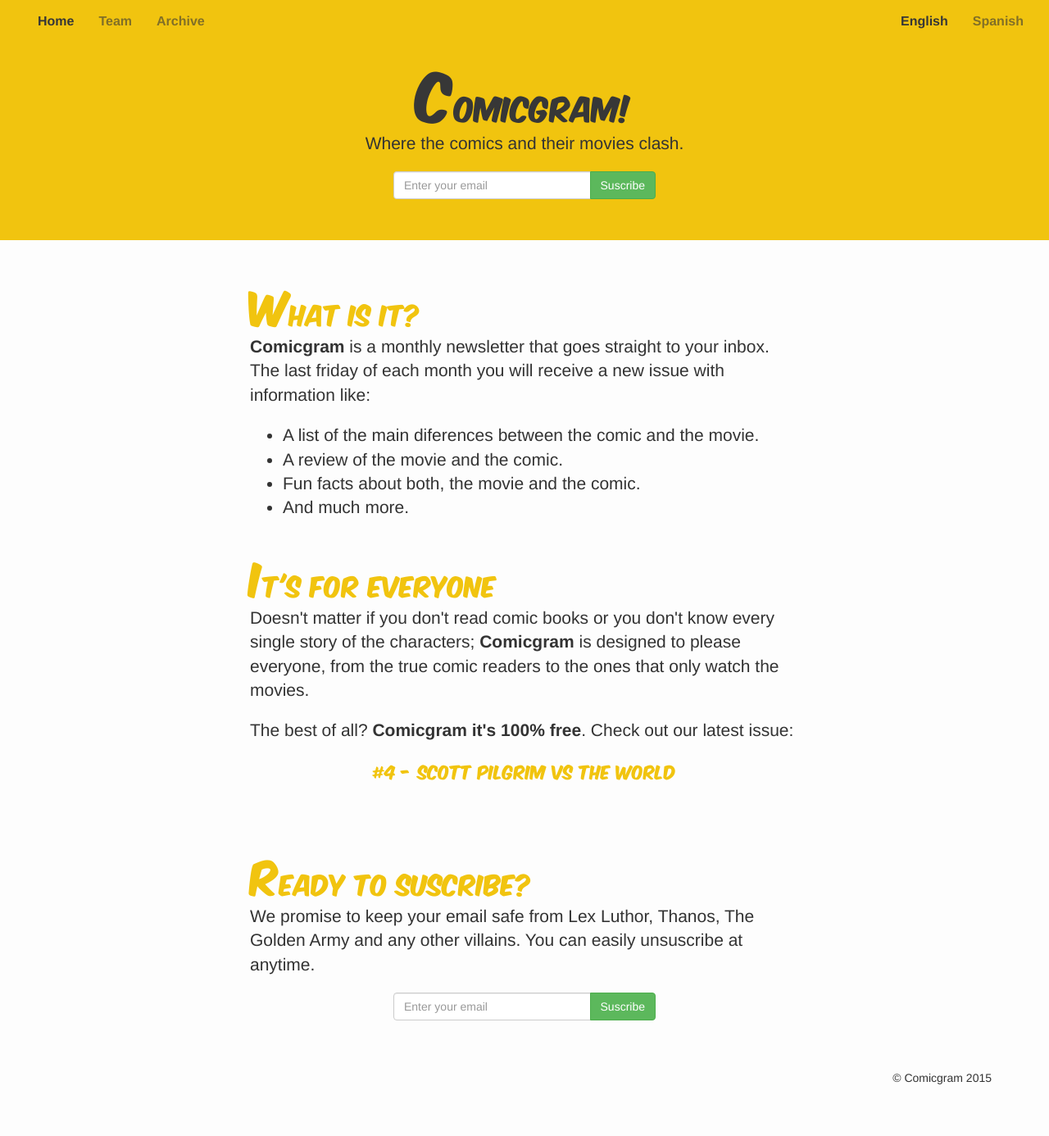
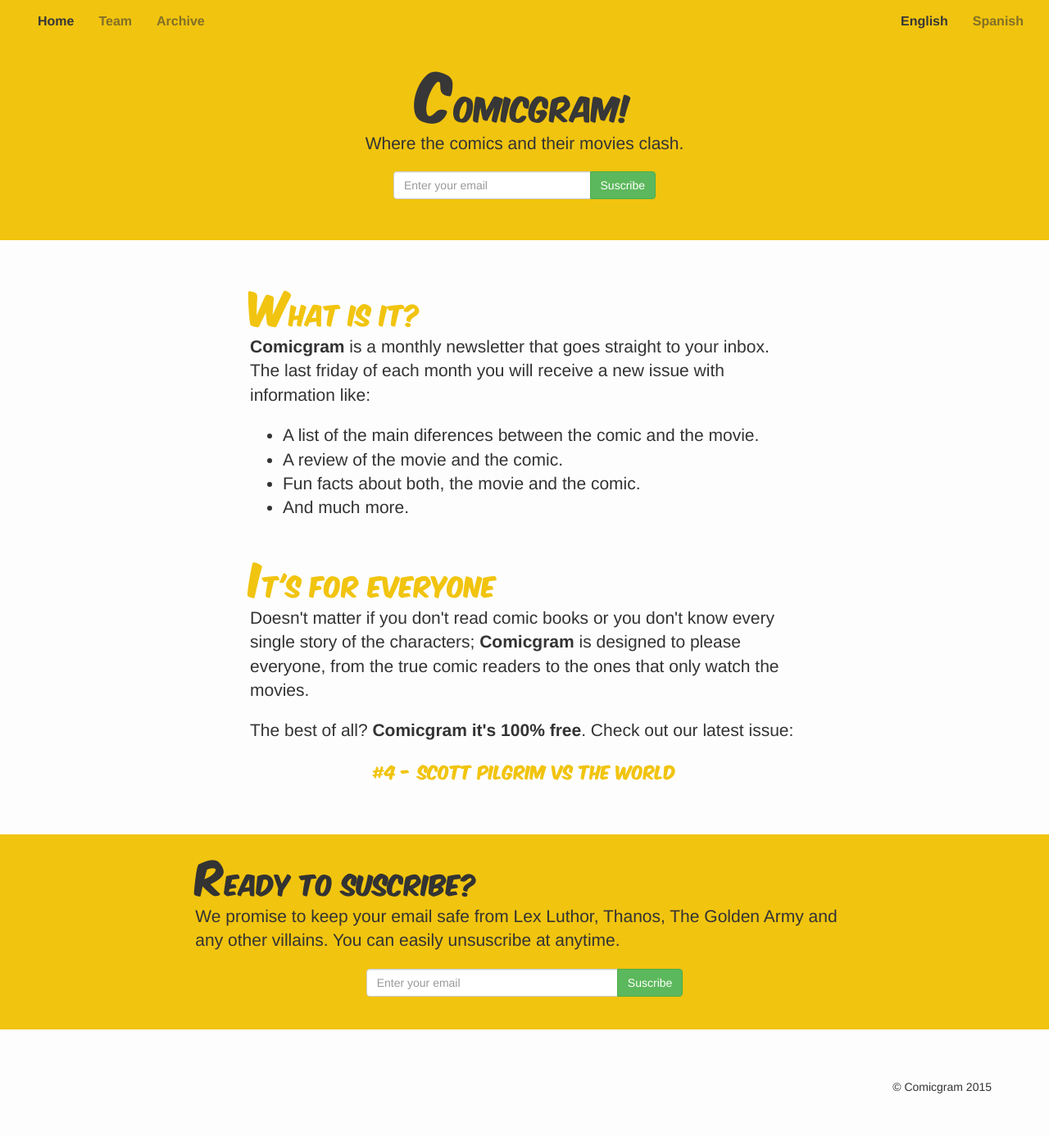
Before and after one commit to comicgram/newsletter-landing, a Jekyll site: the page built from index.html, in a window 1280 px wide. Shown: the whole page at 82% size. Built offline with Jekyll 4.4.1, drawn with Linux system fonts in a browser that asks for light colours; nearby versions of some CDN libraries; some web fonts are replaced.

Commit message:
Move the last subscription form to its own file

```diff
--- /dev/null
+++ b/_includes/subscription.html
@@ -0,0 +1,33 @@
+<div id="last-form" class="container-fluid">
+  <div class="col-sm-8 col-sm-offset-2">
+    <div class="row">
+      <div class="col-sm-12">
+        <h2>Ready to suscribe?</h2>
+        <p class="lead">
+          We promise to keep your email safe from Lex Luthor, Thanos, The Golden Army and any other villains. You can easily unsuscribe at anytime.
+        </p>
+      </div>
+    </div>
+    <div class="row">
+      <div id="mc_embed_signup" class="col-xs-10 col-sm-6 col-md-6 col-lg-6 col-xs-offset-1   col-sm-offset-3 col-md-offset-3 col-lg-offset-3">
+        <form action="//comicgram.us3.list-manage.com/subscribe/post?u=97a65f4a46a7738481e42e2bb&amp;id=c7fdb67435" method="post" id="mc-embedded-subscribe-form" name="mc-embedded-subscribe-form" class="validate" novalidate="">
+          <div id="mc_embed_signup_scroll">
+            <div class="mc-field-group input-group">
+              <input type="email" value="" placeholder="Enter your email" name="EMAIL" class="required email form-control" id="mce-EMAIL">
+              <span class="input-group-btn">
+                <button type="submit" name="subscribe" id="mc-embedded-subscribe" class="btn btn-success">Suscribe</button>
+              </span>
+            </div>
+            <div id="mce-responses" class="clear">
+              <div class="response" id="mce-error-response" style="display:none"></div>
+              <div class="response" id="mce-success-response" style="display:none"></div>
+            </div>
+            <div style="position: absolute; left: -5000px;">
+              <input type="text" name="b_97a65f4a46a7738481e42e2bb_c7fdb67435" tabindex="-1" value="">
+            </div>
+          </div>
+        </form>
+      </div>
+    </div>
+  </div>
+</div>
--- a/_layouts/default.html
+++ b/_layouts/default.html
@@ -5,6 +5,7 @@
     {% include navbar.html %}
     {% include header.html %}
     {{ content }}
+    {% include subscription.html %}
     {% include footer.html %}
   </body>
 </html>
--- a/_sass/_content.scss
+++ b/_sass/_content.scss
@@ -17,8 +17,18 @@
     font-family: 'Komika Title';
     color: rgba(241, 196, 15,1.0);
   }
+}
 
-  .last-paragraph {
-    margin-top: 40px;
+#last-form {
+  background-color: rgba(241, 196, 15,1.0);
+  margin-top: 40px;
+  padding-bottom: 40px;
+
+  h2 {
+    font-family: 'Komika Title';
+
+    &:first-letter  {
+      font-size: 50px;
+    }
   }
 }
--- a/index.html
+++ b/index.html
@@ -39,37 +39,4 @@
       </p>
     </div>
   </div>
-  <div class="row last-paragraph">
-    <div class="col-sm-12">
-      <div class="row">
-        <div class="col-sm-12">
-          <h2>Ready to suscribe?</h2>
-          <p class="lead">
-            We promise to keep your email safe from Lex Luthor, Thanos, The Golden Army and any other villains. You can easily unsuscribe at anytime.
-          </p>
-        </div>
-      </div>
-      <div class="row">
-        <div id="mc_embed_signup" class="col-xs-10 col-sm-6 col-md-6 col-lg-6 col-xs-offset-1   col-sm-offset-3 col-md-offset-3 col-lg-offset-3">
-          <form action="//comicgram.us3.list-manage.com/subscribe/post?u=97a65f4a46a7738481e42e2bb&amp;id=c7fdb67435" method="post" id="mc-embedded-subscribe-form" name="mc-embedded-subscribe-form" class="validate" novalidate="">
-            <div id="mc_embed_signup_scroll">
-              <div class="mc-field-group input-group">
-                <input type="email" value="" placeholder="Enter your email" name="EMAIL" class="required email form-control" id="mce-EMAIL">
-                <span class="input-group-btn">
-                  <button type="submit" name="subscribe" id="mc-embedded-subscribe" class="btn btn-success">Suscribe</button>
-                </span>
-              </div>
-              <div id="mce-responses" class="clear">
-                <div class="response" id="mce-error-response" style="display:none"></div>
-                <div class="response" id="mce-success-response" style="display:none"></div>
-              </div>
-              <div style="position: absolute; left: -5000px;">
-                <input type="text" name="b_97a65f4a46a7738481e42e2bb_c7fdb67435" tabindex="-1" value="">
-              </div>
-            </div>
-          </form>
-        </div>
-      </div>
-    </div>
-  </div>
 </div>
```
